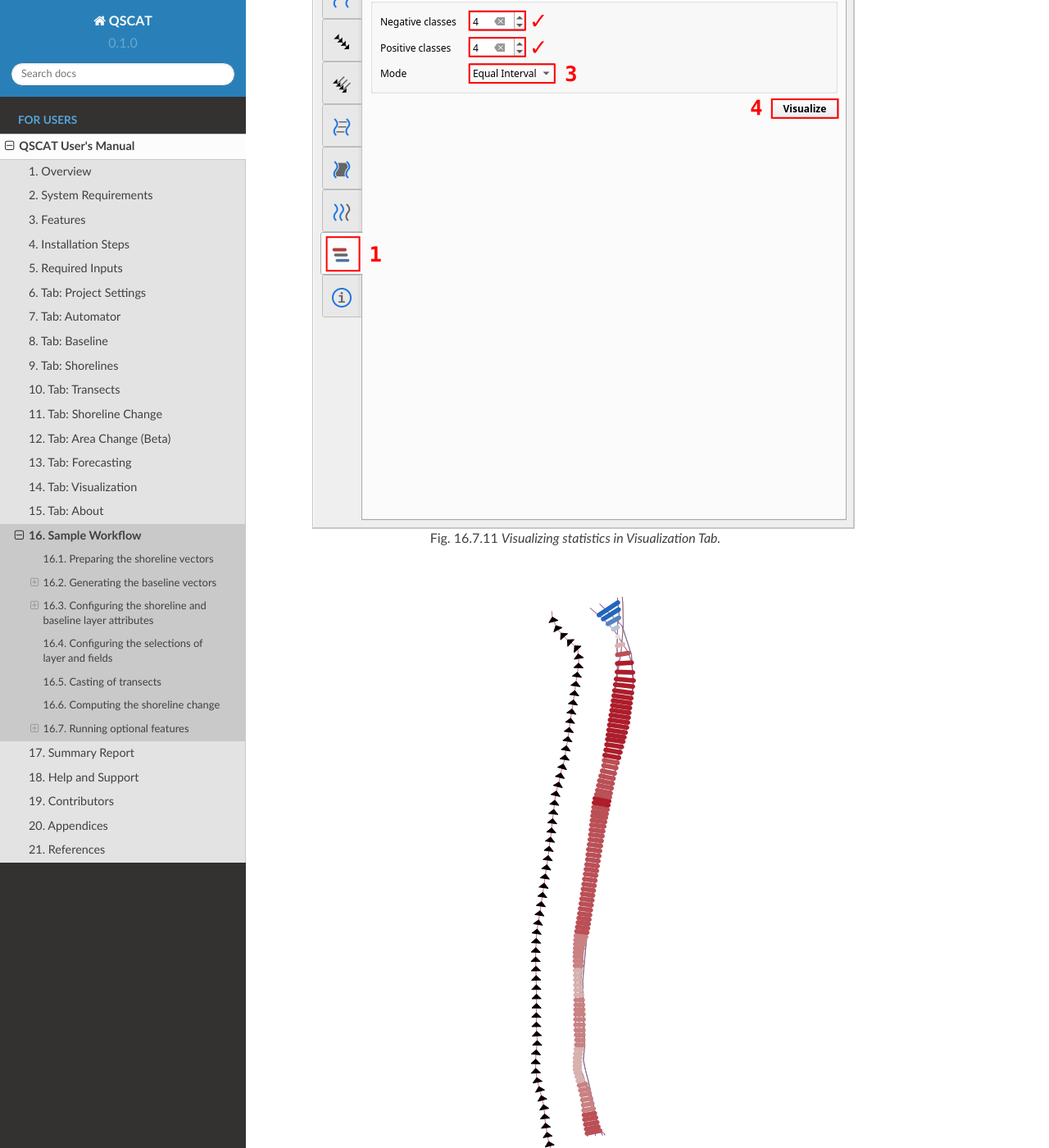
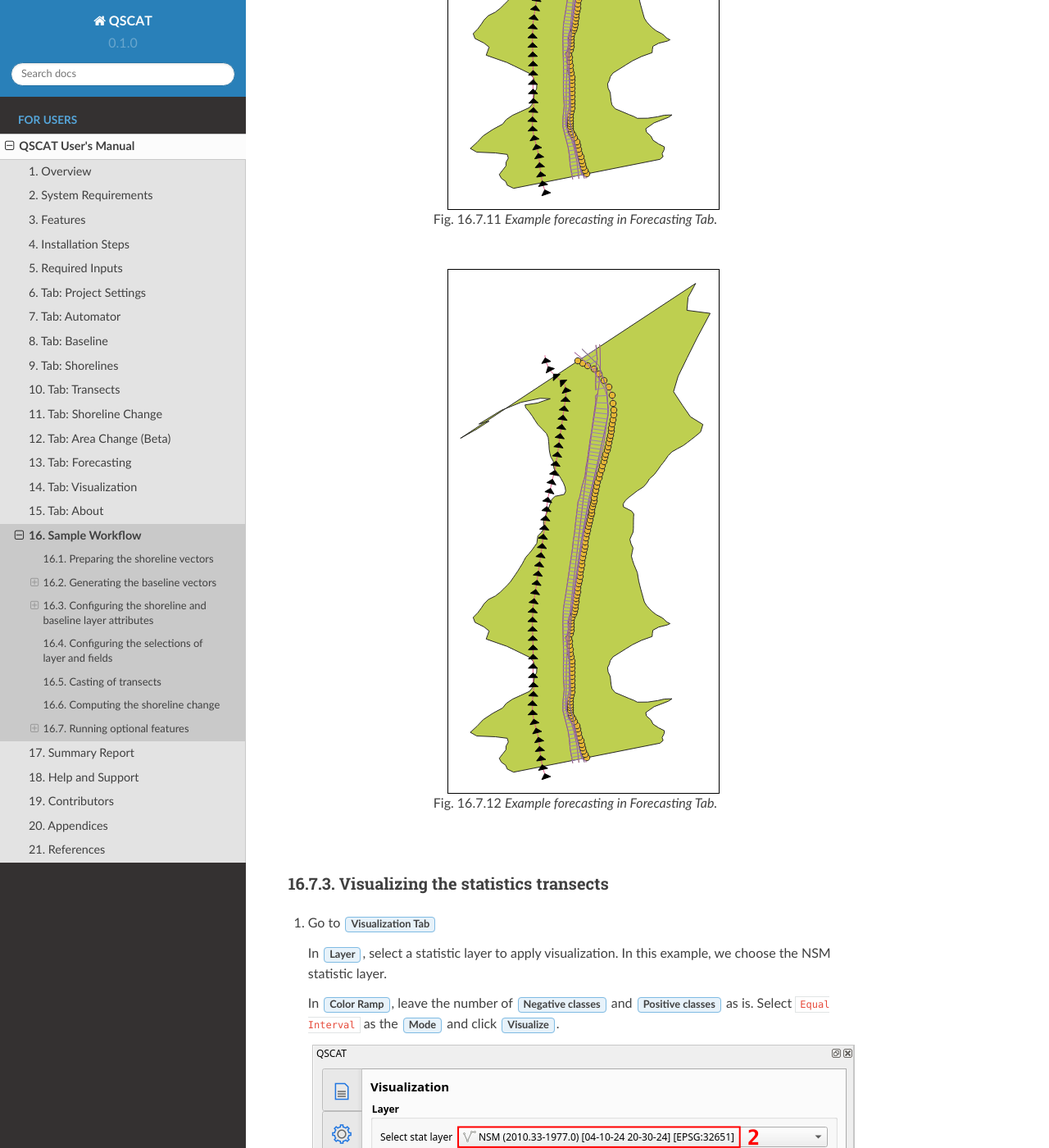
Before and after one commit to qscat/qscat, a Sphinx documentation site: the page built from docs/source/users_manual/others/sample_workflow.rst, in a window 1280 px wide and 1400 px high, scrolled down 33216 px. Shown: the whole window at 82% size. Built offline with Sphinx 7.4.7 and the Read the Docs theme 2.0.0, drawn with Linux system fonts in a browser that asks for light colours; some of the changed text lies outside the part shown.

Commit message:
feat(add): add example forecasting output image

```diff
--- a/docs/source/users_manual/others/sample_workflow.rst
+++ b/docs/source/users_manual/others/sample_workflow.rst
@@ -559,6 +559,21 @@ Running the forecasting
 
    In :guilabel:`Time Period`, select |radiobutton| :guilabel:`10 years` (see :ref:`tab_forecasting_time_period`) and click :guilabel:`Forecast`.
 
+   .. figure:: /img/workflow/simple_data/forecasting/example-forecasting.png
+      :align: center
+      :class: img-border
+
+      Example forecasting in Forecasting Tab.
+
+      |br|
+
+   .. figure:: /img/workflow/simple_data/forecasting/example-forecasting.png
+      :align: center
+      :class: img-border
+
+      Example forecasting in Forecasting Tab.
+
+      |br|
 
 Visualizing the statistics transects
 ------------------------------------
```
Also changed, not shown: docs/source/img/workflow/simple_data/forecasting/example-forecasting.png (added).
